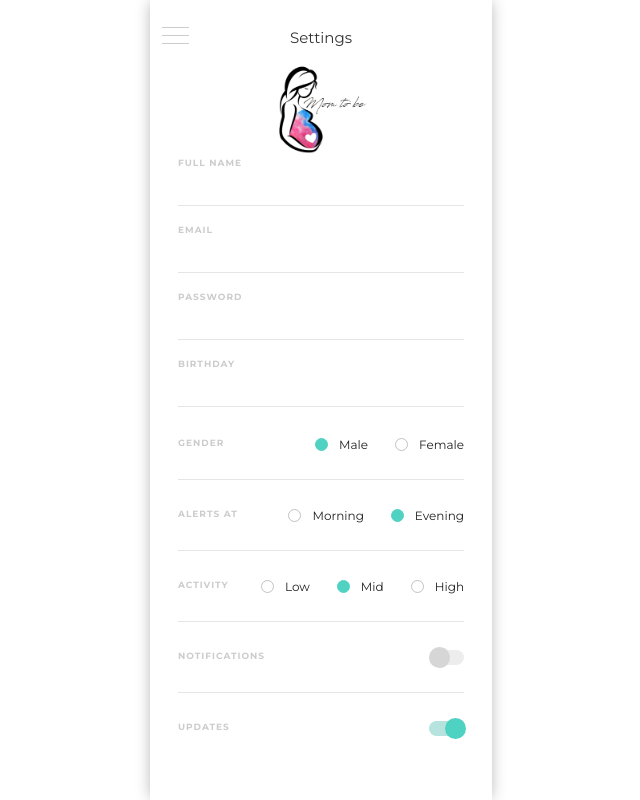
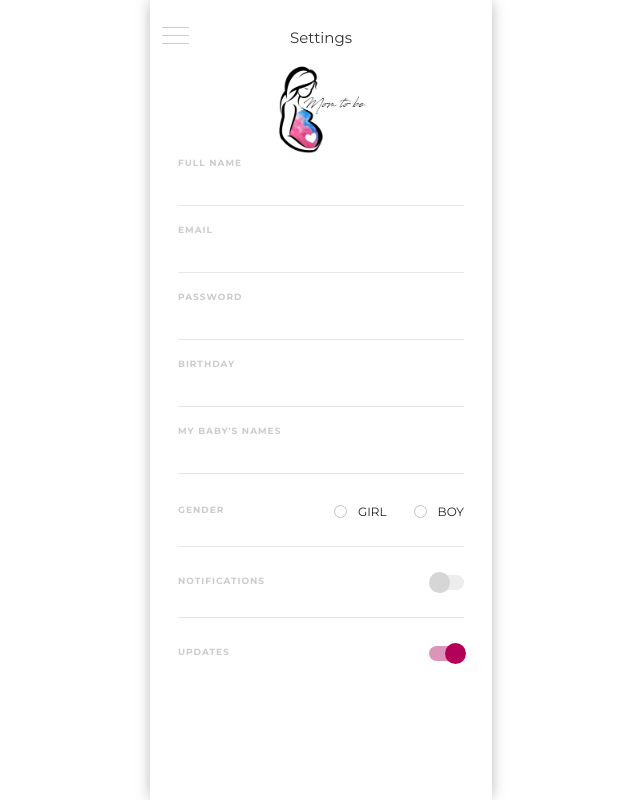
Before and after one commit to Fay-alshuail/pregnants, a PHP site: page /settings.html in a window 1280 px wide. Shown: the whole page, without its empty margins (319-959 px from the left). Run offline with PHP 8.4, Linux system fonts and the light colour scheme; some web fonts are replaced.

Commit message:
settings

```diff
--- a/Mom to be/Mom to be/css/washington.css
+++ b/Mom to be/Mom to be/css/washington.css
@@ -405,7 +405,7 @@ a {
   font-size: 12px;
 }
 .input-form:focus {
-  border-bottom-color: #4fd2c2;
+  border-bottom-color: #b30059;
 }
 .input-form.left {
   width: 100%;
@@ -496,8 +496,13 @@ a {
   border-radius: 15px;
 }
 .radio-bullet-replacement.checked {
-  border-color: #4fd2c2;
-  background-color: #4fd2c2;
+  border-color: #9ec9ed;
+  background-color: #9ec9ed;
+}
+
+.radio-bullet-replacement.girl.checked {
+  border-color: #db95b8;
+  background-color: #db95b8;
 }
 .checkbox-field {
   position: relative;
@@ -515,7 +520,7 @@ a {
   transition: all 150ms ease-out;
 }
 .checkbox-label.checked {
-  background-color: #b6e3de;
+  background-color: #db95b8;
 }
 .checkbox-handle {
   position: absolute;
@@ -527,7 +532,7 @@ a {
   transition: all 150ms ease-out;
 }
 .checkbox-handle.checked {
-  background-color: #4fd2c2;
+  background-color: #b30059;
   -webkit-transform: translate(16px, 0px);
   -ms-transform: translate(16px, 0px);
   transform: translate(16px, 0px);
--- a/Mom to be/Mom to be/settings.html
+++ b/Mom to be/Mom to be/settings.html
@@ -18,8 +18,8 @@
     });
   </script>
   <script type="text/javascript" src="js/modernizr.js"></script>
-  <link rel="shortcut icon" type="image/x-icon" href="images/logoStandford32.ico">
-  <link rel="apple-touch-icon" href="images/logoStandford32.ico">
+  <link rel="shortcut icon" type="image/x-icon" href="images/w.png">
+  <link rel="apple-touch-icon" href="images/w.png">
 
   <link href="css/ionicons.min.css" rel="stylesheet" type="text/css" />
 </head>
@@ -175,59 +175,23 @@
               <div class="separator-fields"></div>
             </div>
             <div>
+              <label class="label-form" for="birthday-field">MY BABY'S NAMES</label>
+              <input class="w-input input-form" id="birthday-field" type="text" name="birthday" data-name="birthday" required="required">
+              <div class="separator-fields"></div>
+            </div>
+            <div>
               <div class="w-clearfix input-form one-line">
                 <label class="label-form middle" for="email">GENDER</label>
                 <div class="w-clearfix radios-container">
                   <div class="w-radio w-clearfix radio-button">
-                    <div class="radio-bullet-replacement"></div>
+                    <div class="radio-bullet-replacement "></div>
                     <input class="w-radio-input radio-bullet" id="node" type="radio" name="Radio1" value="1" data-name="Radio1">
-                    <label class="w-form-label" for="node">Female</label>
+                    <label class="w-form-label" for="node">BOY</label>
                   </div>
                   <div class="w-radio w-clearfix radio-button">
-                    <div class="radio-bullet-replacement checked"></div>
+                    <div class="radio-bullet-replacement girl  ckecked"></div>
                     <input class="w-radio-input radio-bullet" id="node-2" type="radio" name="Radio1" value="0" data-name="Radio1">
-                    <label class="w-form-label" for="node-2">Male</label>
-                  </div>
-                </div>
-              </div>
-              <div class="separator-fields"></div>
-            </div>
-            <div>
-              <div class="w-clearfix input-form one-line">
-                <label class="label-form middle" for="email">ALERTS AT</label>
-                <div class="w-clearfix radios-container">
-                  <div class="w-radio w-clearfix radio-button">
-                    <div class="radio-bullet-replacement checked"></div>
-                    <input class="w-radio-input radio-bullet" id="node-4" type="radio" name="Radio2" value="1" data-name="Radio2">
-                    <label class="w-form-label" for="node-4">Evening</label>
-                  </div>
-                  <div class="w-radio w-clearfix radio-button">
-                    <div class="radio-bullet-replacement"></div>
-                    <input class="w-radio-input radio-bullet" id="node-3" type="radio" name="Radio2" value="0" data-name="Radio2">
-                    <label class="w-form-label" for="node-3">Morning</label>
-                  </div>
-                </div>
-              </div>
-              <div class="separator-fields"></div>
-            </div>
-            <div>
-              <div class="w-clearfix input-form one-line">
-                <label class="label-form middle" for="email">ACTIVITY</label>
-                <div class="w-clearfix radios-container">
-                  <div class="w-radio w-clearfix radio-button">
-                    <div class="radio-bullet-replacement"></div>
-                    <input class="w-radio-input radio-bullet" id="node-9" type="radio" name="Radio3" value="2" data-name="Radio3">
-                    <label class="w-form-label" for="node-9">High</label>
-                  </div>
-                  <div class="w-radio w-clearfix radio-button">
-                    <div class="radio-bullet-replacement checked"></div>
-                    <input class="w-radio-input radio-bullet" id="node-6" type="radio" name="Radio3" value="1" data-name="Radio3">
-                    <label class="w-form-label" for="node-6">Mid</label>
-                  </div>
-                  <div class="w-radio w-clearfix radio-button">
-                    <div class="radio-bullet-replacement"></div>
-                    <input class="w-radio-input radio-bullet" id="node-5" type="radio" name="Radio3" value="0" data-name="Radio3">
-                    <label class="w-form-label" for="node-5">Low</label>
+                    <label class="w-form-label" for="node-2">GIRL</label>
                   </div>
                 </div>
               </div>
```
